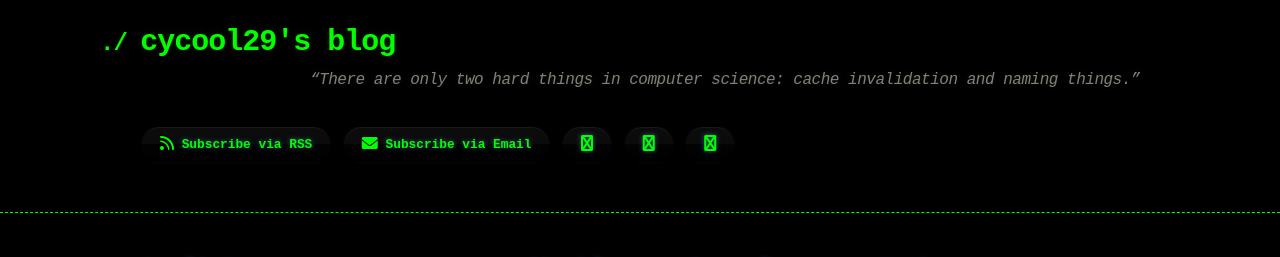
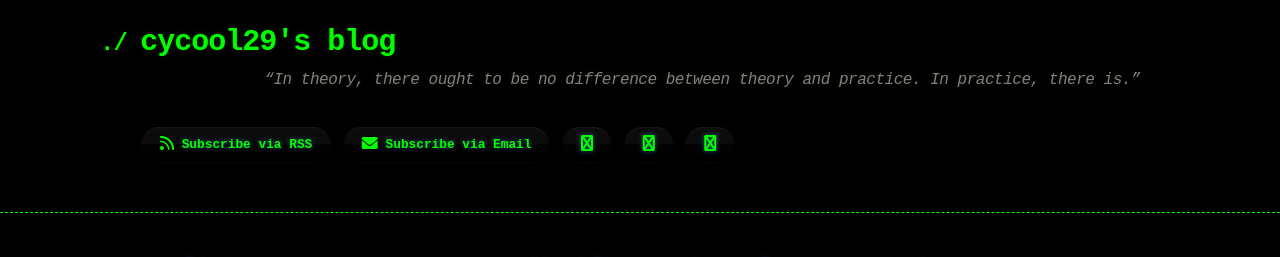
Before and after one commit to cycool29/cycool29.github.io, a Jekyll site: the page built from index.md, in a window 1280 px wide and 900 px high. Shown: the top 257 px of the window. Built offline with Jekyll 4.4.1, drawn with Linux system fonts in a browser that asks for light colours; a style sheet for code colours, icons or effects is not loaded.

Commit message:
Update quotes

```diff
--- a/_config.yml
+++ b/_config.yml
@@ -1,5 +1,5 @@
 title: cycool29's blog
-description: "“There are only two hard things in computer science: cache invalidation and naming things.” "
+description: "“In theory, there ought to be no difference between theory and practice. In practice, there is.” "
 bio: A high school student. Intermediate in Python, Git, Bash. Learning JavaScript. He/Him. "
 author: cycool29
 url: https://cycool29.github.io
```
